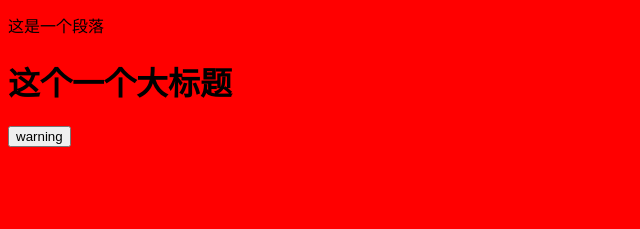
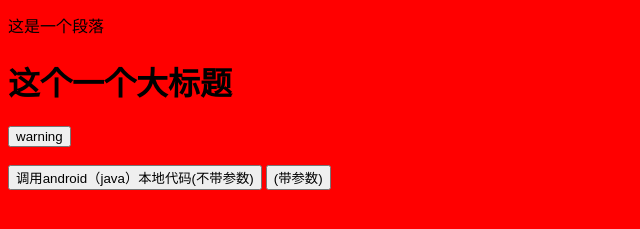
Before and after one commit to zhaohongchao/guaju.github.io, a plain HTML site: page info.html in a window 1280 px wide. Shown: the part 61-290 px from the top of the page, without its empty margins (0-640 px from the left). Drawn offline with Linux system fonts and the light colour scheme.

Commit message:
Update info.html

```diff
--- a/info.html
+++ b/info.html
@@ -17,6 +17,11 @@ return X;
 <p>这是一个段落</p>
 <h1 id="big">这个一个大标题</h1>
 <input type="button" onclick="tanchu()" value="warning">
+  </br>
+  </br>
+<input type="button" onclick="mainActivity.showInfo()" value="调用android（java）本地代码(不带参数)">
+
+<input type="button" onclick="mainActivity.showArgumentInfo("hehehehehehehehe")" value="(带参数)">
 </body>
 
 
```
